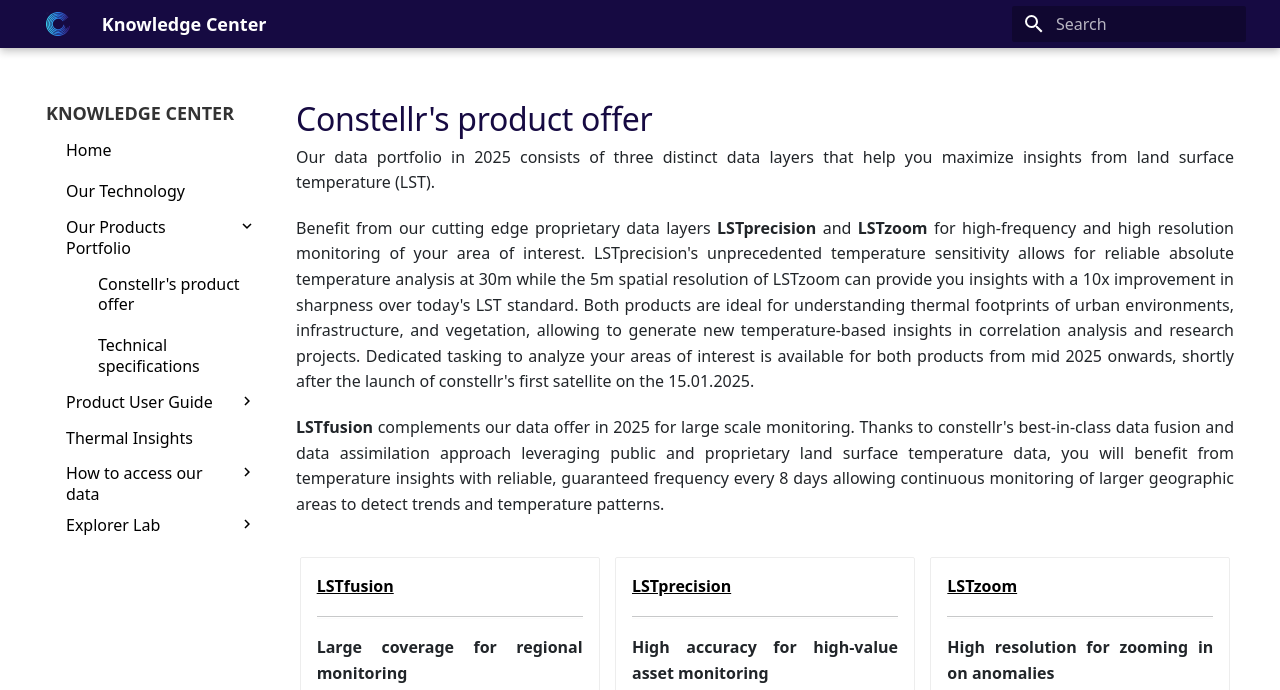
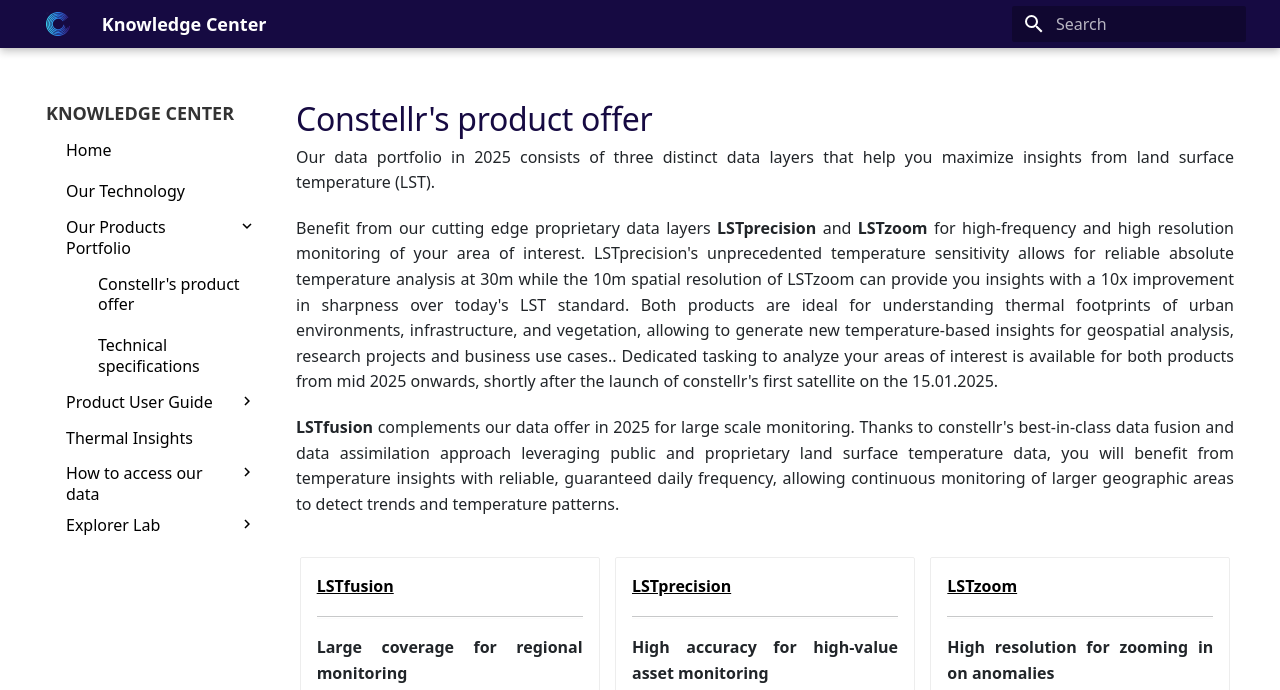
Before and after one commit to constellr/product-lst, an MkDocs documentation site: the page built from docs/Constellr-product-offer.md, in a window 1280 px wide and 900 px high, cut to the strip 0-690 px from the top of the window. Built offline with MkDocs 1.6.1 and Material for MkDocs 9.7.7, drawn with Linux system fonts in a browser that asks for light colours; the version menu is left out.

Commit message:
Content fixes

```diff
--- a/docs/Constellr-product-offer.md
+++ b/docs/Constellr-product-offer.md
@@ -3,9 +3,9 @@
 
 Our data portfolio in 2025 consists of three distinct data layers that help you maximize insights from land surface temperature (LST).
 
-Benefit from our cutting edge proprietary data layers **LSTprecision** and **LSTzoom** for high-frequency and high resolution monitoring of your area of interest. LSTprecision's unprecedented temperature sensitivity allows for reliable absolute temperature analysis at 30m while the 5m spatial resolution of LSTzoom can provide you insights with a 10x improvement in sharpness over today's LST standard. Both products are ideal for understanding thermal footprints of urban environments, infrastructure, and vegetation, allowing to generate new temperature-based insights in correlation analysis and research projects. Dedicated tasking to analyze your areas of interest is available for both products from mid 2025 onwards, shortly after the launch of constellr's first satellite on the 15.01.2025.
+Benefit from our cutting edge proprietary data layers **LSTprecision** and **LSTzoom** for high-frequency and high resolution monitoring of your area of interest. LSTprecision's unprecedented temperature sensitivity allows for reliable absolute temperature analysis at 30m while the 10m spatial resolution of LSTzoom can provide you insights with a 10x improvement in sharpness over today's LST standard. Both products are ideal for understanding thermal footprints of urban environments, infrastructure, and vegetation, allowing to generate new temperature-based insights for geospatial analysis, research projects and business use cases.. Dedicated tasking to analyze your areas of interest is available for both products from mid 2025 onwards, shortly after the launch of constellr's first satellite on the 15.01.2025.
 
-**LSTfusion** complements our data offer in 2025 for large scale monitoring. Thanks to constellr's best-in-class data fusion and data assimilation approach leveraging public and proprietary land surface temperature data, you will benefit from temperature insights with reliable, guaranteed frequency every 8 days allowing continuous monitoring of larger geographic areas to detect trends and temperature patterns.
+**LSTfusion** complements our data offer in 2025 for large scale monitoring. Thanks to constellr's best-in-class data fusion and data assimilation approach leveraging public and proprietary land surface temperature data, you will benefit from temperature insights with reliable, guaranteed daily frequency, allowing continuous monitoring of larger geographic areas to detect trends and temperature patterns.
 
 
 <div class="grid cards" markdown>
--- a/overrides/main.html
+++ b/overrides/main.html
@@ -182,7 +182,7 @@
 
             <!-- Buttons -->
             <div class="button-container">
-                <a href="https://constellr.github.io/product-lst/thermal-insights/" class="intro-button">New to thermal data? <br> Click here for first insights.</a>
+                <a href="https://constellr.github.io/product-lst/use-cases/" class="intro-button">New to thermal data? <br> Click here for first insights.</a>
                 <a href="https://constellr.github.io/product-lst/Constellr-product-offer/" class="intro-button">Explore constellr's <br> product range here.</a>
                 <a href="https://constellr.github.io/product-lst/UI-documentation/" class="intro-button">Already a customer? <br> Learn how to access your data.</a>
             </div>
```
